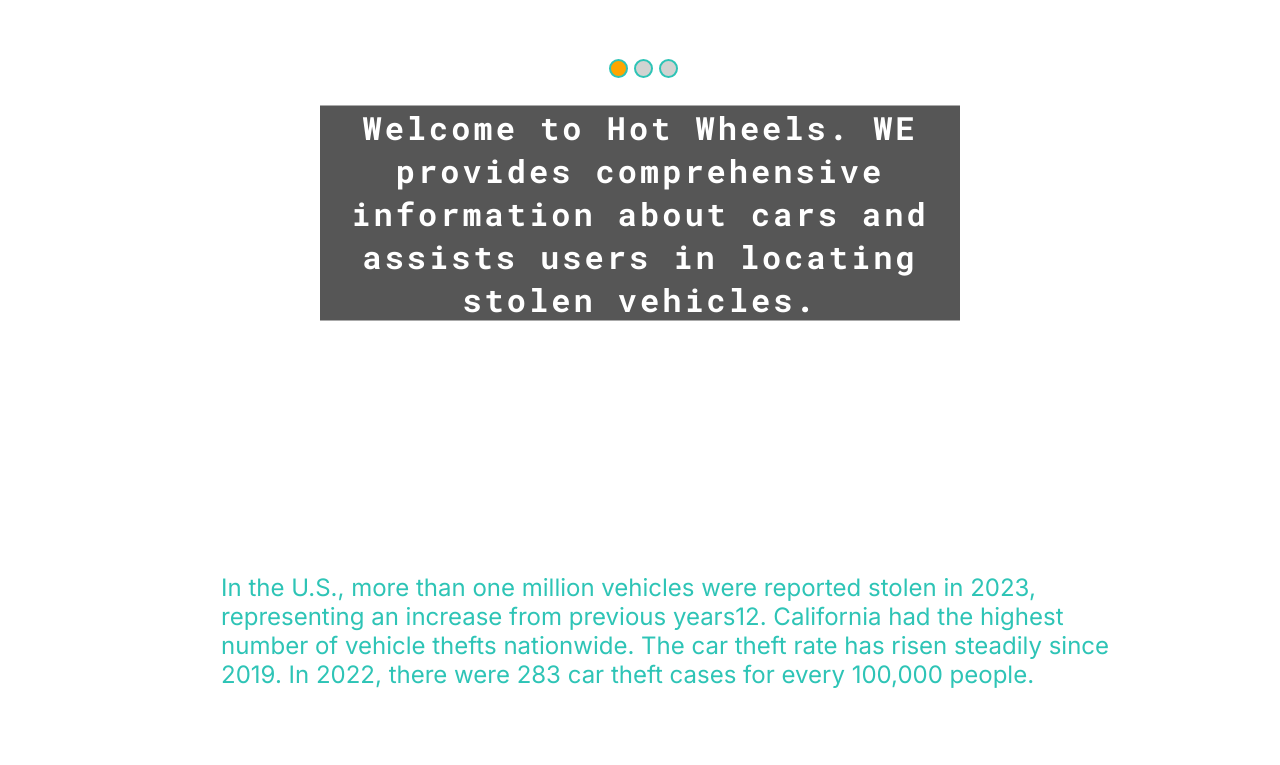
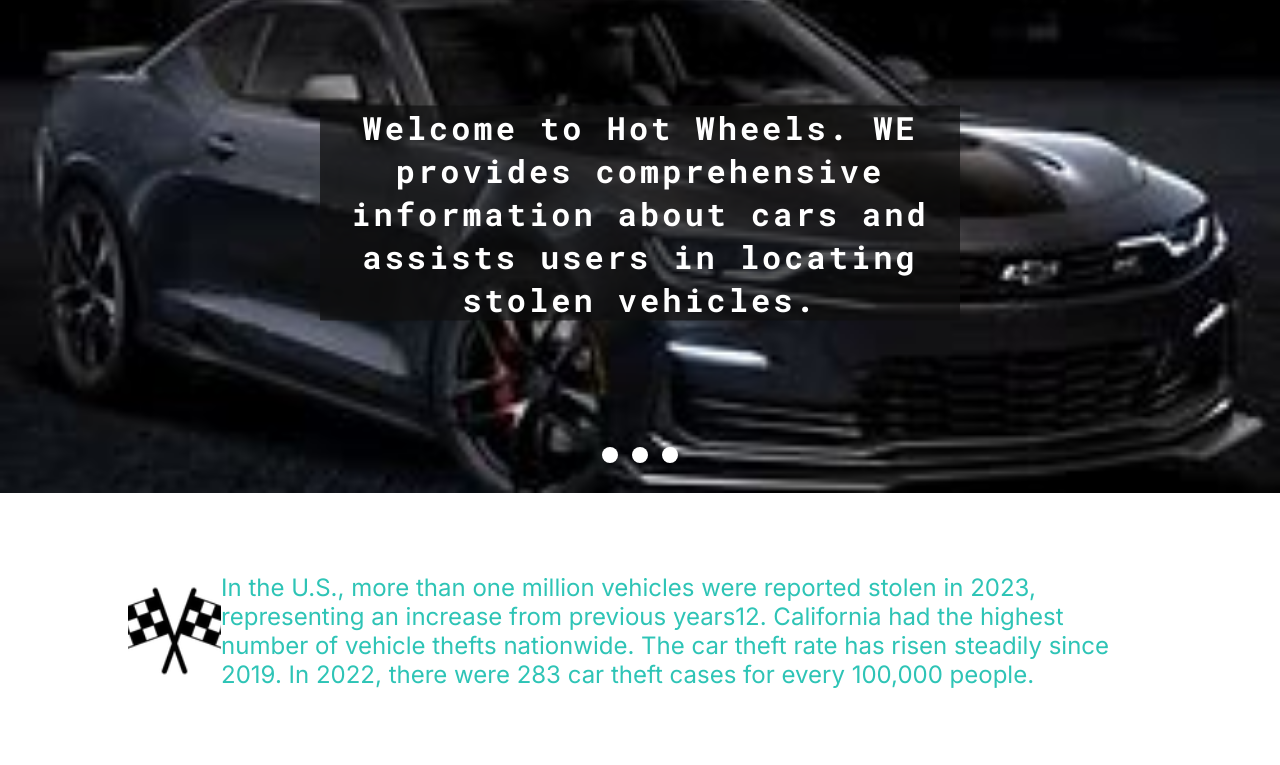
Before and after one commit to Dafantastic004/wdd131, a plain HTML site: page project/index.html in a window 1280 px wide. Shown: the part 187-952 px from the top of the page. Drawn offline with Linux system fonts and the light colour scheme; the site is published under a folder, as on GitHub Pages, so addresses that start at the root find nothing.

Commit message:
Add files via upload

```diff
--- a/project/styles/style.css
+++ b/project/styles/style.css
@@ -1,6 +1,5 @@
 
 @import url('https://fonts.googleapis.com/css2?family=Inter:wght@400&family=Roboto+Mono:wght@700&display=swap');
-
 /************************************************************
 *
 *               Variables
@@ -102,7 +101,7 @@ html, body {
     bottom:0px;
     left:0px;
     background-color: var(--color-white);
-    background-image: url(/project/images/back.jpeg);
+    background-image: url(../images/back.jpeg);
     background-repeat: repeat;
     opacity: 0.07;
     z-index: -1;
@@ -285,13 +284,13 @@ main section img {
 }
 
 .slide-1 {
-    background-image: url("/images/1.ill.jpeg");
+    background-image: url("../images/1.ill.jpeg");
 }
 .slide-2 {
-    background-image: url("/images/2.ill.jpeg");
+    background-image: url("../images/2.ill.jpeg");
 }
 .slide-3 {
-    background-image: url("/images/3.ill.jpeg");
+    background-image: url("../images/3.ill.jpeg");
 }
 
 .transbox {
@@ -321,7 +320,7 @@ main section img {
 }
 
 .wrapper-image-div {
-    background-image: url('/project/images/racing_flag_flags_icon_153950.ico');
+    background-image: url('../images/racing_flag_flags_icon_153950.ico');
     background-position: center;
     background-size:cover;
     width: 10%;
```
Also changed, not shown: project/images/yeah.jpeg (added).
